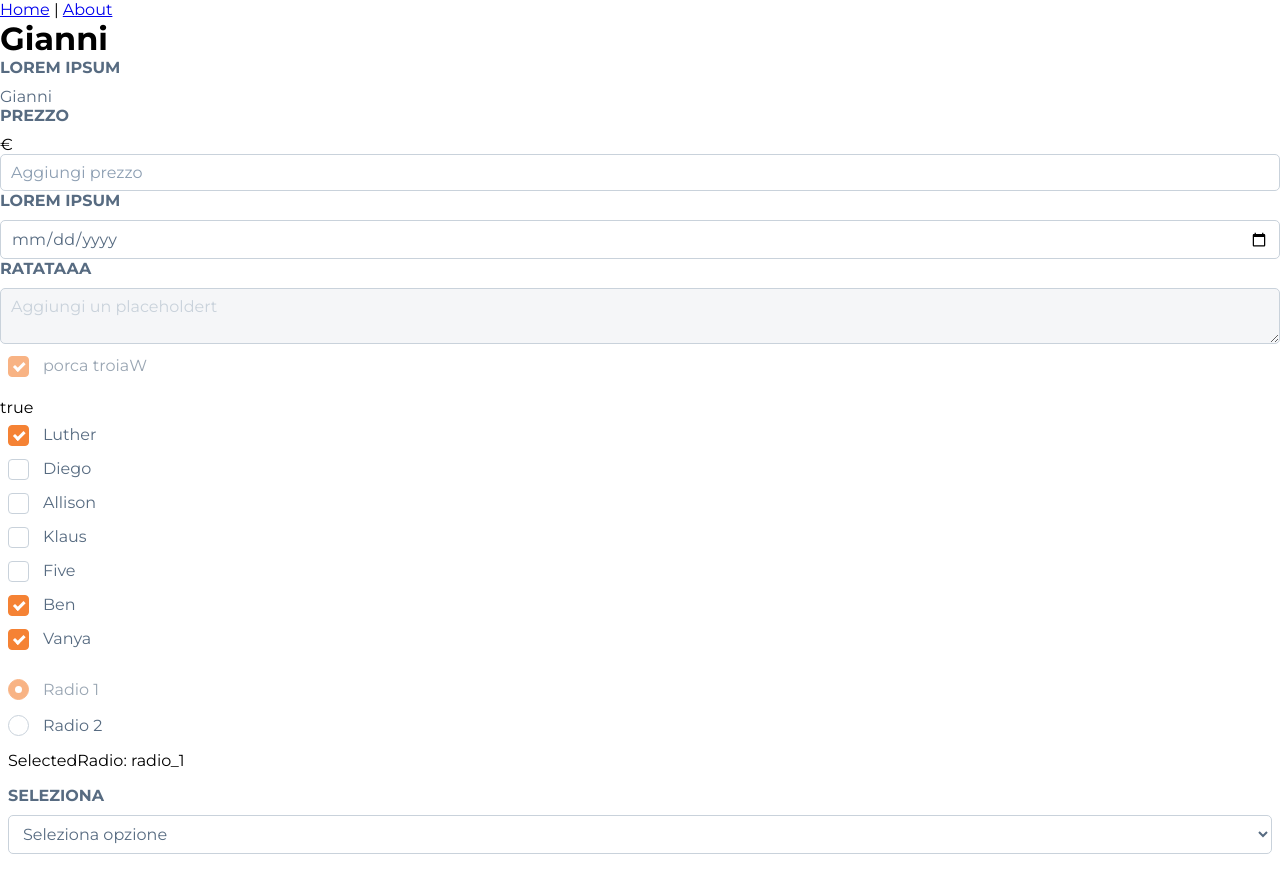
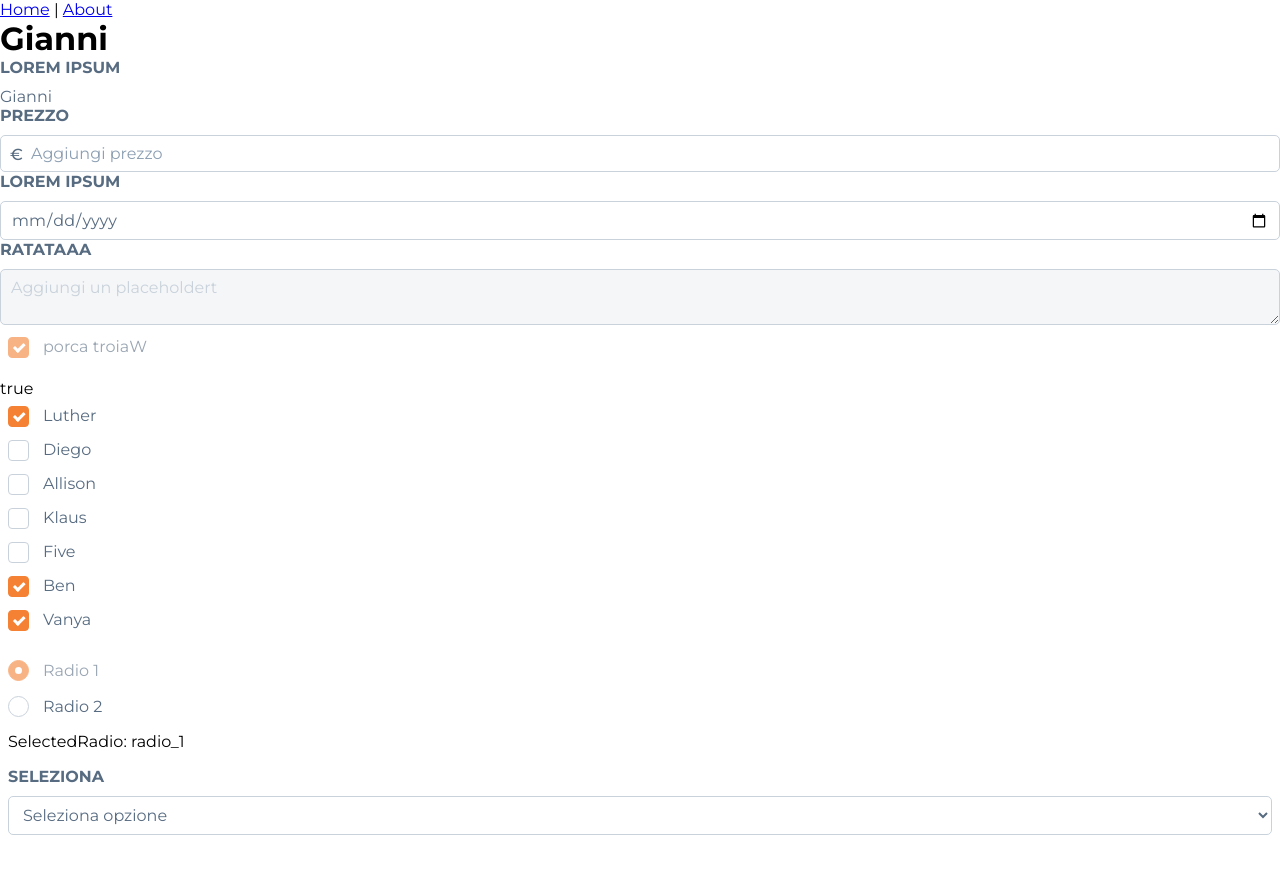
Before and after one commit to enricopaolazzi/gaspari-ui, a Vue app: page / in a window 1280 px wide. Shown: the top 892 px of the page. Built offline with nearby package versions, Linux system fonts and the light colour scheme.

Commit message:
Prepend on generic input

```diff
--- a/src/components/HelloWorld.vue
+++ b/src/components/HelloWorld.vue
@@ -17,7 +17,9 @@
 			label="Prezzo"
 			max="100"
 		>
-			<template v-slot:prepend>€</template>
+			<template v-slot:prepend>
+				<div class="slot-price">€</div>
+			</template>
 		</generic-input>
 
 		<generic-input
--- a/src/components/ui/GenericInput.vue
+++ b/src/components/ui/GenericInput.vue
@@ -5,6 +5,7 @@
         </label>
 
         <!-- INSERIRE PREPEND STILIZZARE -->
+        <div class="input-container">
             <slot name="prepend"></slot>
             <input
                 v-if="!readOnly"
@@ -12,6 +13,7 @@
                 v-model="computedValue"
                 :class="'generic-input__input ' + classes"
             >
+        </div>
 
         <div v-if="readOnly" class="generic-input__read-only">
             {{ computedValue }}
@@ -59,3 +61,22 @@ export default defineComponent({
     }
 })
 </script>
+
+<style lang="scss">
+.slot-price {
+    color: $secondary_color;
+    position: absolute;
+    left: 10px;
+    top: 50%;
+    transform: translateY(-50%);
+    font-weight: 500;
+
+    & ~ .generic-input__input {
+        padding-left: 30px;
+    }
+}
+
+.generic-input .input-container {
+    position: relative;
+}
+</style>
```
Lines whose indentation alone changed are shown as unchanged.
